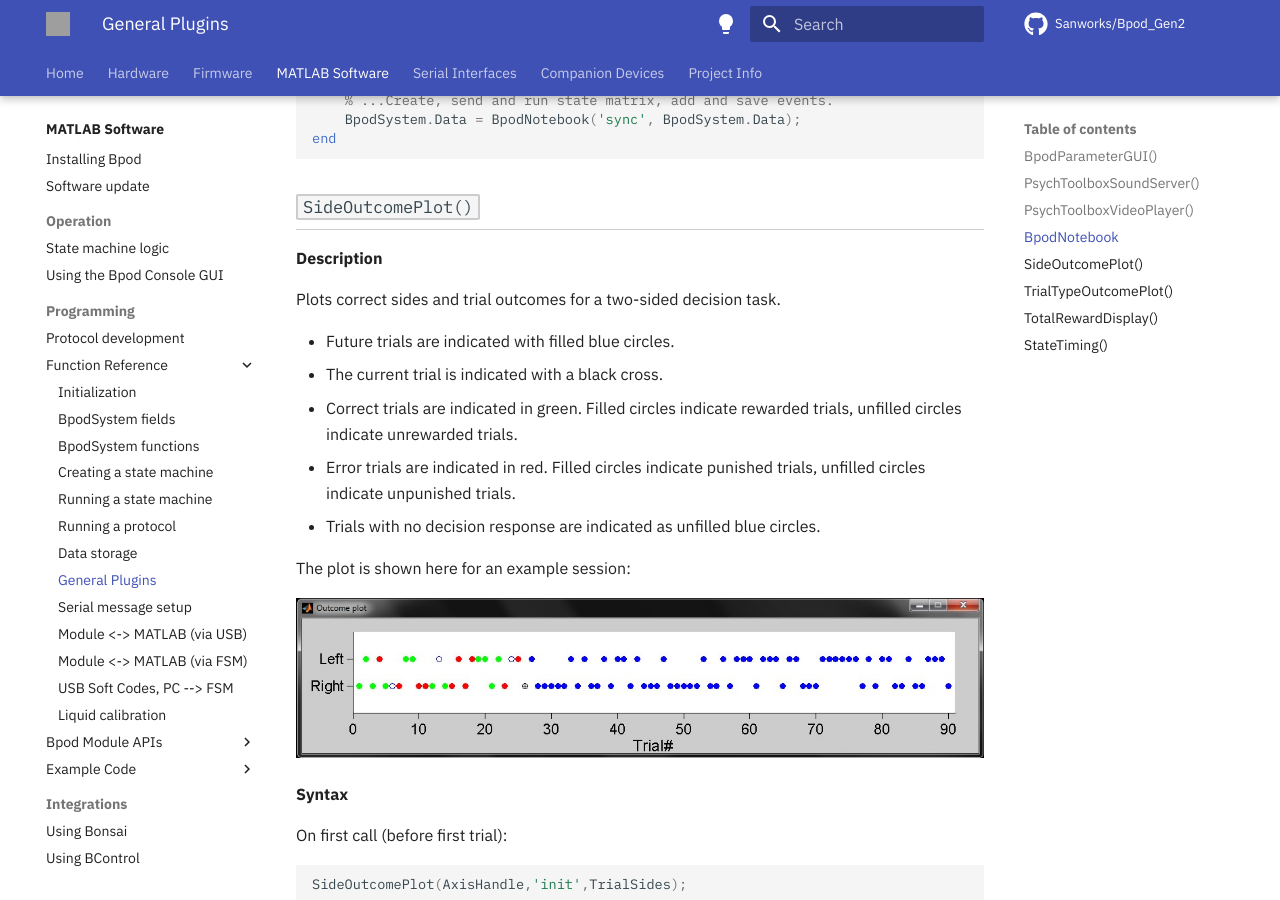
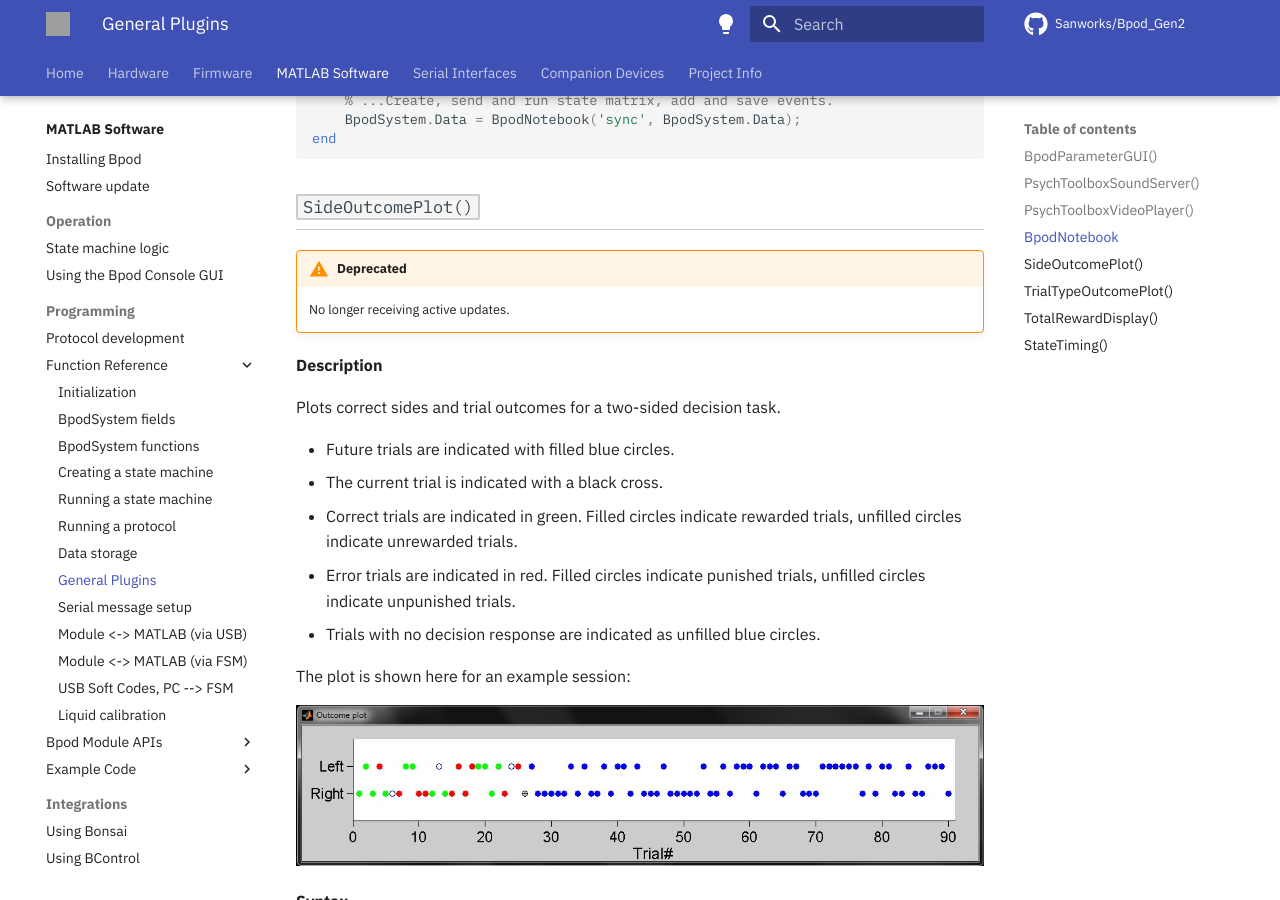
Before and after one commit to sanworks/Bpod_Wiki, an MkDocs documentation site: the page built from docs/function-reference/general-plugins.md, in a window 1280 px wide and 900 px high, scrolled down 10357 px. Built offline with MkDocs 1.6.1 and Material for MkDocs 9.7.7, drawn with Linux system fonts in a browser that asks for light colours; emoji names are drawn with the system emoji font; some web fonts are replaced; comment, search, counter and statistics services are not loaded; some of the changed text lies outside the part shown; grey boxes are pictures that could not be loaded.

Commit message:
Deprecate warning trialtype and sideoutcome

````diff
--- a/docs/function-reference/general-plugins.md
+++ b/docs/function-reference/general-plugins.md
@@ -355,6 +355,10 @@
 ```
 
 ### `SideOutcomePlot()`
+
+!!! warning "Deprecated"
+    No longer receiving active updates.
+
 **Description**
 
 Plots correct sides and trial outcomes for a two-sided decision task.
@@ -432,6 +436,11 @@
 ```
 
 ### `TrialTypeOutcomePlot()`
+
+!!! warning "Deprecated"
+    No longer receiving active updates.
+
+
 **Description**
 
 Plots trial types and trial outcomes for a customizable window of trials surrounding the current trial.
````
